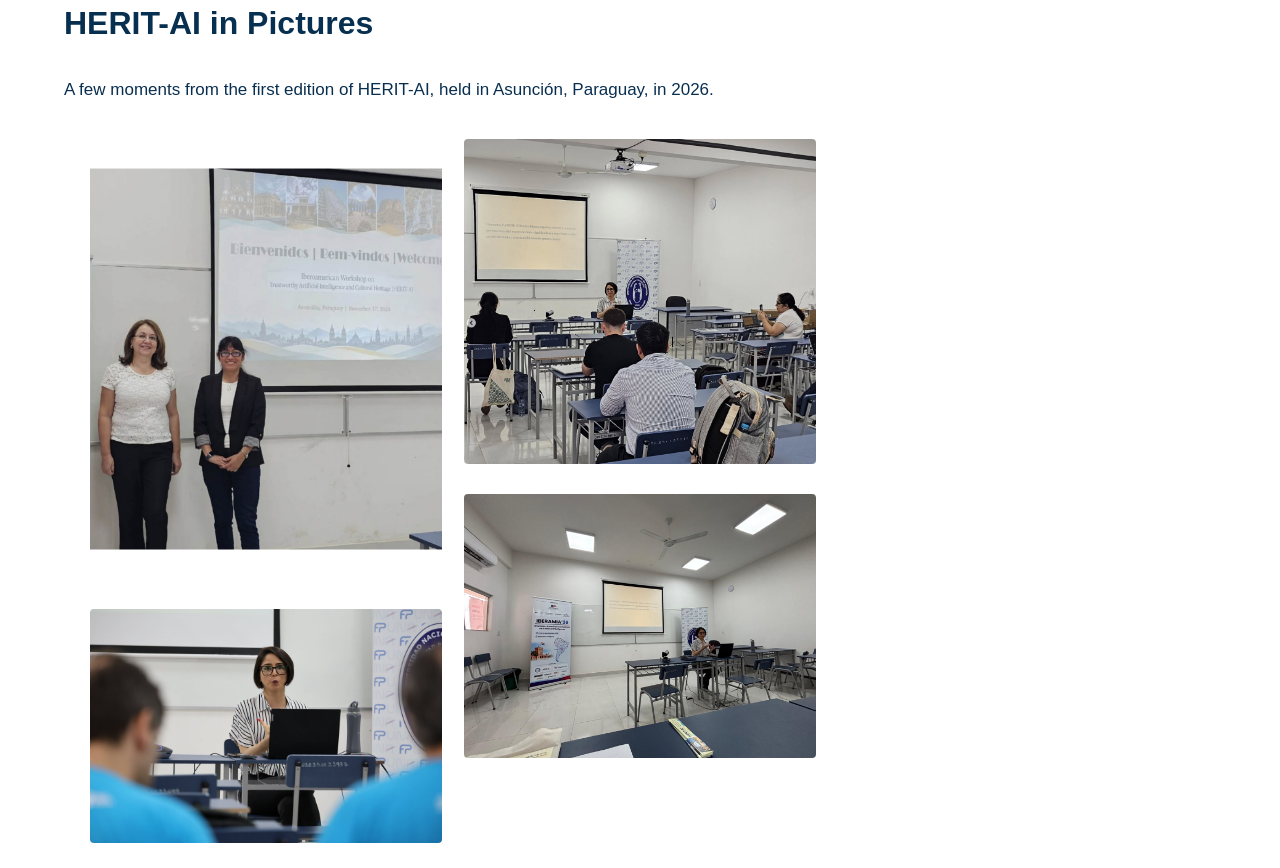
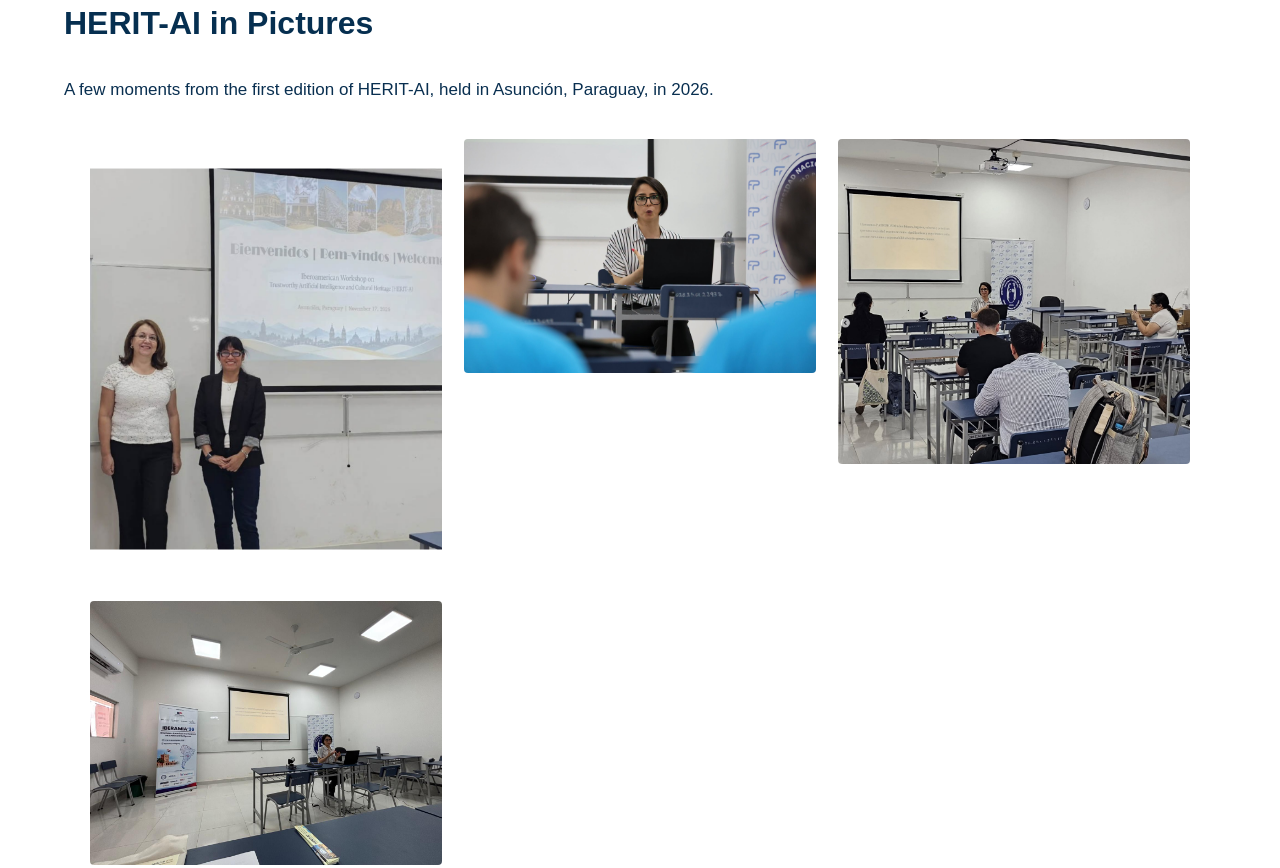
Before and after one commit to morvesma/herit-ai-iberamia-2026, a plain HTML site: page index.html in a window 1280 px wide. Shown: the part 9944-10812 px from the top of the page. Drawn offline with Linux system fonts and the light colour scheme.

Commit message:
Update style.css

```diff
--- a/style.css
+++ b/style.css
@@ -933,6 +933,20 @@ footer p {
 }
 
 
+
+.photo-gallery {
+  display: grid;
+  grid-template-columns: repeat(3, 1fr);
+  gap: 22px;
+  max-width: 1100px;
+  margin: 35px auto;
+}
+
+.photo-gallery a {
+  display: block;
+  min-width: 0;
+}
+
 .photo-gallery img {
   width: 100%;
   height: auto;
@@ -941,29 +955,13 @@ footer p {
   transition: transform 0.3s ease;
 }
 
-
-.photo-gallery {
-  columns: 3 !important;
-  column-gap: 22px;
-  max-width: 1100px;
-  margin: 35px auto;
+.photo-gallery a:hover img {
+  transform: scale(1.02);
 }
 
-.photo-gallery a {
-  display: inline-block;
-  width: 100%;
-  margin-bottom: 22px;
-  break-inside: avoid;
-}
-
-
-@media (max-width: 768px) {
+@media (max-width: 650px) {
   .photo-gallery {
-    columns: 2;
-    column-gap: 12px;
-  }
-
-  .photo-gallery a {
-    margin-bottom: 12px;
+    grid-template-columns: repeat(2, 1fr);
+    gap: 12px;
   }
 }
```
